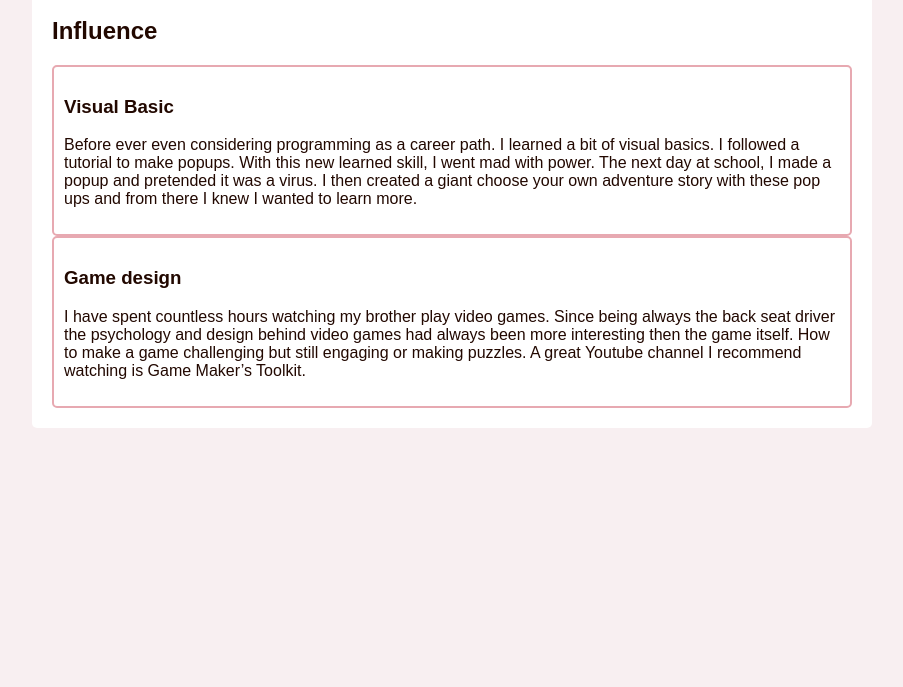
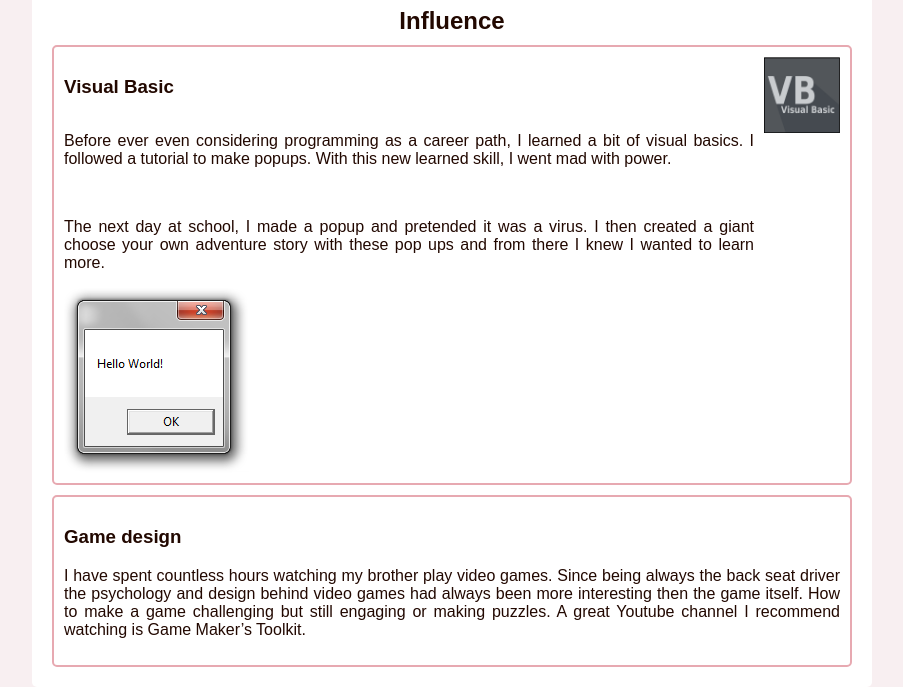
Before and after one commit to Julia-Dow/Julia-Dow.github.io, a plain HTML site: page influence.html in a window 1280 px wide. Shown: the part 138-825 px from the top of the page, without its empty margins (188-1091 px from the left). Before the commit the page ends 800 px from the top, so only its background shows below. Drawn offline with Linux system fonts and the light colour scheme.

Commit message:
added photos and text

```diff
--- a/infStyle.css
+++ b/infStyle.css
@@ -1,7 +1,29 @@
+.influence{
+    display:grid;
+    grid-template-columns: 1fr;
+    grid-template-rows: repeat(3,auto );
+    grid-gap:10px;
+    grid-template-areas:
+    "h2"
+    ".visual_basic"
+    ".game_design";
+}
+
+h2{
+    margin: 10px 0 0 0;
+}
+
 .visual_basic{
  border: 2px solid #e7a9b1;
  border-radius:  5px;
  padding: 10px;
+ display: grid;
+ grid-template-columns: 700px 1fr;
+ grid-template-rows: repeat(3,auto);
+ grid-template-areas:
+ "h3 img"
+ "p1 img"
+ ".second_part";
 }
 
 .game_design{
@@ -9,3 +31,17 @@
     border-radius:  5px;
     padding: 10px;
 }
+
+.visual_basic img{
+    max-width: 100%;
+    grid-area: img;
+}
+
+.visual_basic h3{
+    grid-area: h3;
+}
+
+.visual_basic p{
+    grid-area: p1;
+    padding: 0 10px 0 0;
+}
--- a/influence.html
+++ b/influence.html
@@ -26,15 +26,25 @@
 
     <div class="influence">
         <h2>Influence</h2>
-    </div>
 
     <div class="visual_basic">
     <h3>Visual Basic</h3>
-     <p> Before ever even considering programming as a career path.
+     <p> Before ever even considering programming as a career path,
        I learned a bit of visual basics. I followed a tutorial to make
-       popups. With this new learned skill, I went mad with power. The next day at school, I
-       made a popup and pretended it was a virus.  I then created a giant choose your own
-       adventure story with these pop ups and from there I knew I wanted to learn more.</p>
+       popups. With this new learned skill, I went mad with power.<br><br>
+      </p>
+
+      <img src="visual-basic-906838_1280.png">
+
+      <div class="second_part">
+      <p>
+       The next day at school, I made a popup and pretended it was a virus.
+       I then created a giant choose your own
+       adventure story with these pop ups and from there I knew I wanted to learn more.
+      </p>
+
+      <img src=Popup.png>
+    </div>
     </div>
 
     <div class="game_design">
@@ -46,6 +56,7 @@
     </p>
     </div>
 
+    </div>
   </main>
 
   </body>
--- a/istyle.css
+++ b/istyle.css
@@ -19,7 +19,6 @@ main{
     "past_employment"
     "education"
     "img";
-
 }
 
 header p{
--- a/theme.css
+++ b/theme.css
@@ -6,6 +6,7 @@ body{
     margin:0px;
     display: flex;
     align-items: center;
+    text-align: justify;
 }
 
 main{
@@ -45,3 +46,8 @@ nav a{
     text-decoration: none;
     color: #220800;
 }
+
+h2{
+    display:flex;
+    justify-content: center;
+}
```
Also changed, not shown: Popup.png (added), visual-basic-906838_1280.png (added).
